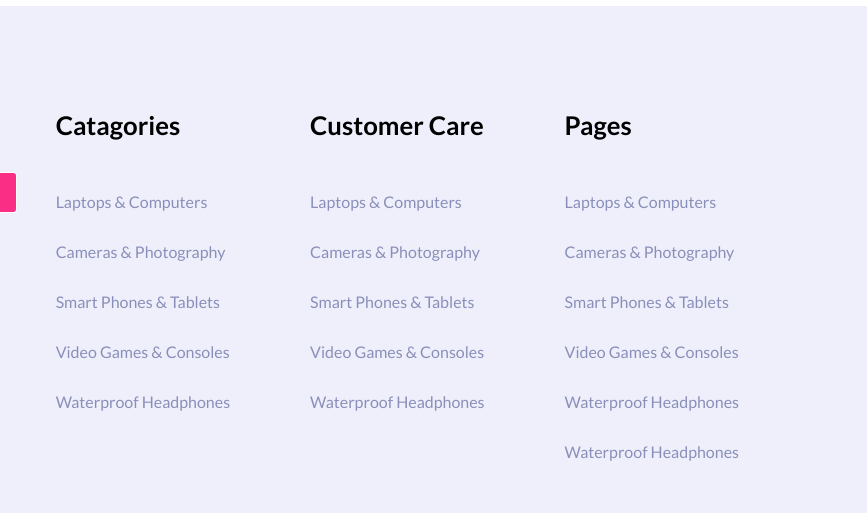
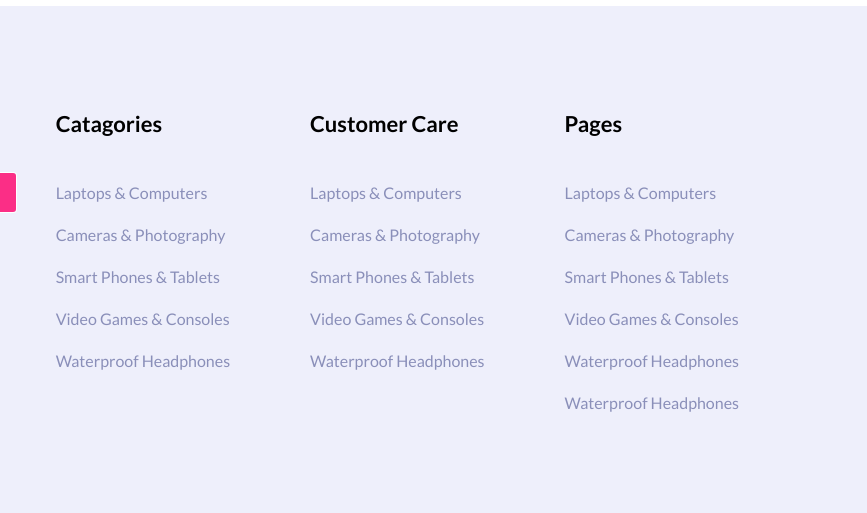
Before and after one commit to abu-masoud/ramadan_Hekto_project, a plain HTML site: page index.html in a window 1280 px wide. Shown: the part 135-648 px from the top of the page, 413-1280 px from the left. Drawn offline with nearby package versions, Linux system fonts and the light colour scheme.

Commit message:
Update main.css

```diff
--- a/assest/css/main.css
+++ b/assest/css/main.css
@@ -13,6 +13,11 @@
   font-size: 16px;
   font-weight: 400;
   color: #0d0e43;
+  transition: all 0.5s ease;
+}
+
+.nav__bar .nav__links a:hover {
+  color: var(--primaryColor);
 }
 
 .nav__bar .nav__links .active {
@@ -27,6 +32,7 @@
 .nav__search button {
   padding: 8px 14px;
   background-color: var(--primaryColor);
+  cursor: pointer;
 }
 
 .nav__search form input,
@@ -77,6 +83,7 @@ button {
 .footer .left__side button {
   background-color: var(--primaryColor);
   color: #fff;
+  cursor: pointer;
 }
 
 .footer .left__side input,
@@ -112,7 +119,8 @@ button {
   gap: 46px;
 }
 
-.footer .right__side__items {
+.footer .right__side__items h3 {
+  font-weight: 600;
   font-size: 22px;
 }
 
@@ -122,9 +130,15 @@ button {
   gap: 23px;
 }
 
-.footer .right__side__items ul a {
+.footer .right__side__items ul li a {
   font-size: 16px;
+  font-weight: 400;
   color: #8a8fb9;
+  transition: all 0.5s ease;
+}
+
+.footer .right__side__items ul li a:hover {
+  color: var(--primaryColor);
 }
 
 /* end footer */
@@ -142,7 +156,4 @@ button {
   .footer .left__side {
     width: 100%;
   }
-
-  .footer .right__side {
-  }
 }
```
